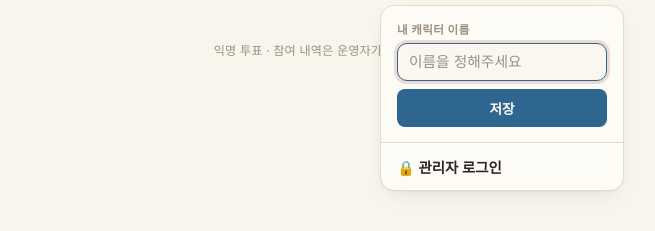
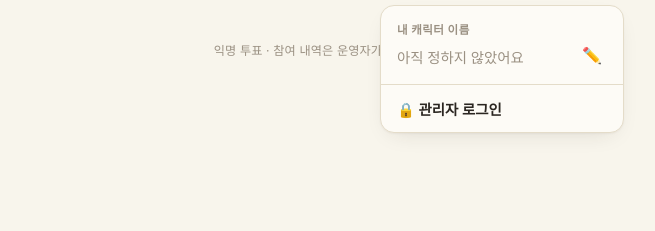
Before and after one commit to Jiln00/afterglow, a website: page index.html in a window 1280 px wide. Both pictures are taken after a click on the button "설정". Shown: the part 73-304 px from the top of the page, without its empty margins (312-967 px from the left). Drawn offline with Linux system fonts and the light colour scheme; no server answers; a web font is replaced by a local one.

Commit message:
Nickname edit via pencil toggle

```diff
--- a/index.html
+++ b/index.html
@@ -282,6 +282,11 @@
   }
   .gm-section{ padding: 15px 16px; }
   .gm-label{ font-size: .72rem; font-weight: 700; color: var(--ink-faint); letter-spacing: .04em; margin-bottom: 6px; }
+  .gm-view{ display: flex; align-items: center; justify-content: space-between; gap: 8px; }
+  .gm-name{ font-size: 1.02rem; font-weight: 700; color: var(--ink); word-break: break-all; }
+  .gm-name.empty{ font-weight: 500; color: var(--ink-faint); font-size: .9rem; }
+  .gm-edit{ flex-shrink: 0; background: none; border: none; cursor: pointer; font-size: 1rem; line-height: 1; padding: 5px; border-radius: 7px; transition: background .15s ease; }
+  .gm-edit:hover{ background: var(--bg-soft); }
   .gm-input{ margin-bottom: 8px; padding: 9px 11px !important; font-size: .92rem !important; }
   .gm-save{ width: 100%; padding: 9px; border: none; border-radius: 8px; background: var(--accent); color: var(--accent-ink); font-family: inherit; font-weight: 700; font-size: .85rem; cursor: pointer; transition: filter .15s ease; }
   .gm-save:hover{ filter: brightness(1.08); }
@@ -316,8 +321,14 @@
       <div class="gear-menu" id="gearMenu" hidden>
         <div class="gm-section">
           <div class="gm-label">내 캐릭터 이름</div>
-          <input type="text" class="gm-input" id="gmNameInput" maxlength="40" placeholder="이름을 정해주세요" autocomplete="off" />
-          <button class="gm-save" id="gmSaveBtn">저장</button>
+          <div class="gm-view" id="gmView">
+            <span class="gm-name" id="gmName">—</span>
+            <button class="gm-edit" id="gmEditBtn" title="이름 수정" aria-label="이름 수정">✏️</button>
+          </div>
+          <div class="gm-edit-row" id="gmEditRow" hidden>
+            <input type="text" class="gm-input" id="gmNameInput" maxlength="40" placeholder="이름을 정해주세요" autocomplete="off" />
+            <button class="gm-save" id="gmSaveBtn">저장</button>
+          </div>
         </div>
         <button class="gm-item" id="gmAdminBtn">🔒 관리자 로그인</button>
       </div>
@@ -513,6 +524,10 @@
     screenResults: document.getElementById('screenResults'),
     screenName: document.getElementById('screenName'),
     gearMenu: document.getElementById('gearMenu'),
+    gmView: document.getElementById('gmView'),
+    gmName: document.getElementById('gmName'),
+    gmEditBtn: document.getElementById('gmEditBtn'),
+    gmEditRow: document.getElementById('gmEditRow'),
     gmNameInput: document.getElementById('gmNameInput'),
     gmSaveBtn: document.getElementById('gmSaveBtn'),
     gmAdminBtn: document.getElementById('gmAdminBtn'),
@@ -828,21 +843,29 @@
 
   // 톱니바퀴 = 세로 드롭다운(내 닉네임 보기 + 관리자 로그인). 관리자면 바로 설정으로.
   function closeGearMenu(){ els.gearMenu.hidden = true; }
+  function gmShowView(){
+    els.gmName.textContent = state.voterName || '아직 정하지 않았어요';
+    els.gmName.className = 'gm-name' + (state.voterName ? '' : ' empty');
+    els.gmView.hidden = false;
+    els.gmEditRow.hidden = true;
+  }
+  function gmShowEdit(){
+    els.gmNameInput.value = state.voterName || '';
+    els.gmSaveBtn.textContent = '저장';
+    els.gmView.hidden = true;
+    els.gmEditRow.hidden = false;
+    setTimeout(function(){ try { els.gmNameInput.focus(); } catch(e){} }, 30);
+  }
   function toggleGearMenu(){
-    if(els.gearMenu.hidden){
-      els.gmNameInput.value = state.voterName || '';
-      els.gmSaveBtn.textContent = '저장';
-      els.gearMenu.hidden = false;
-      setTimeout(function(){ try { els.gmNameInput.focus(); } catch(e){} }, 30);
-    } else {
-      closeGearMenu();
-    }
+    if(els.gearMenu.hidden){ gmShowView(); els.gearMenu.hidden = false; }
+    else { closeGearMenu(); }
   }
   els.gearBtn.addEventListener('click', function(e){
     e.stopPropagation();
     if(state.isAdmin){ showSettings(); return; }
     toggleGearMenu();
   });
+  els.gmEditBtn.addEventListener('click', gmShowEdit);
   function saveNickname(){
     var v = els.gmNameInput.value.trim().slice(0, 40);
     state.voterName = v;
@@ -850,8 +873,8 @@
       if(v) localStorage.setItem('afterglow-name', v);
       else localStorage.removeItem('afterglow-name'); // 비우면 다음 참여 때 다시 입력
     } catch(e){}
-    els.gmSaveBtn.textContent = '✓ 저장됨';
-    setTimeout(function(){ closeGearMenu(); renderParticipantView(); }, 600);
+    gmShowView();            // 보기 모드로 돌아가며 새 이름 표시
+    renderParticipantView(); // 화면 내 이름도 갱신
   }
   els.gmSaveBtn.addEventListener('click', saveNickname);
   els.gmNameInput.addEventListener('keydown', function(e){ if(e.key === 'Enter') saveNickname(); });
```
